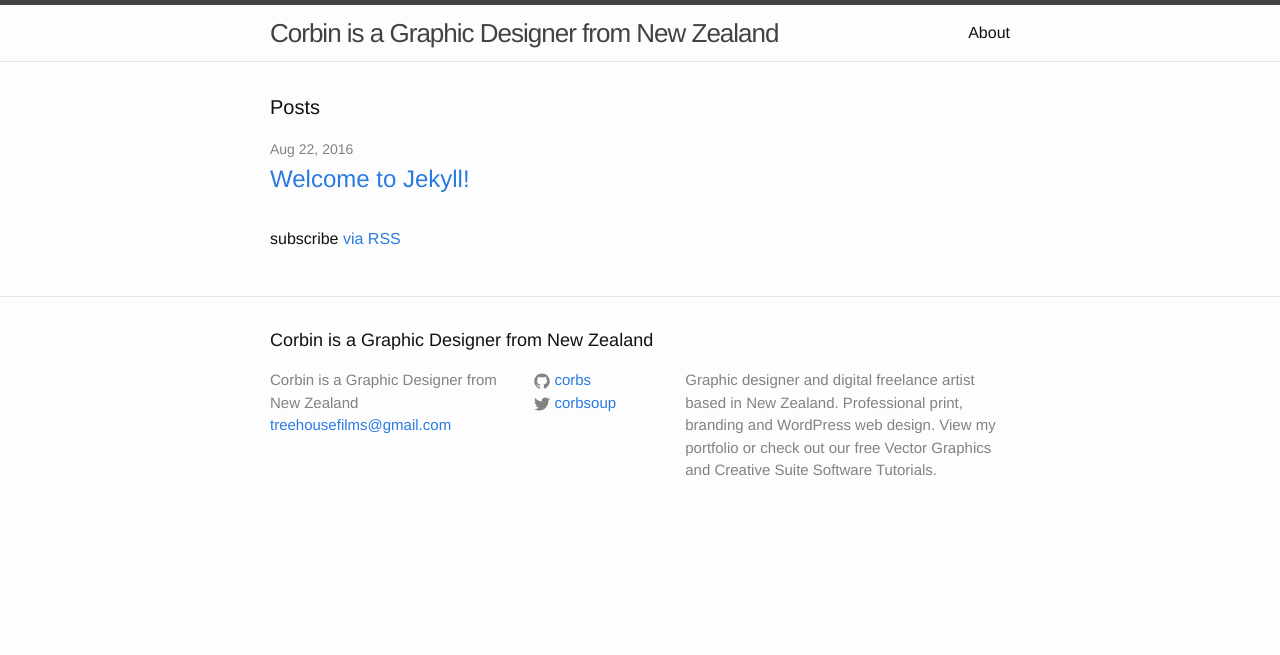
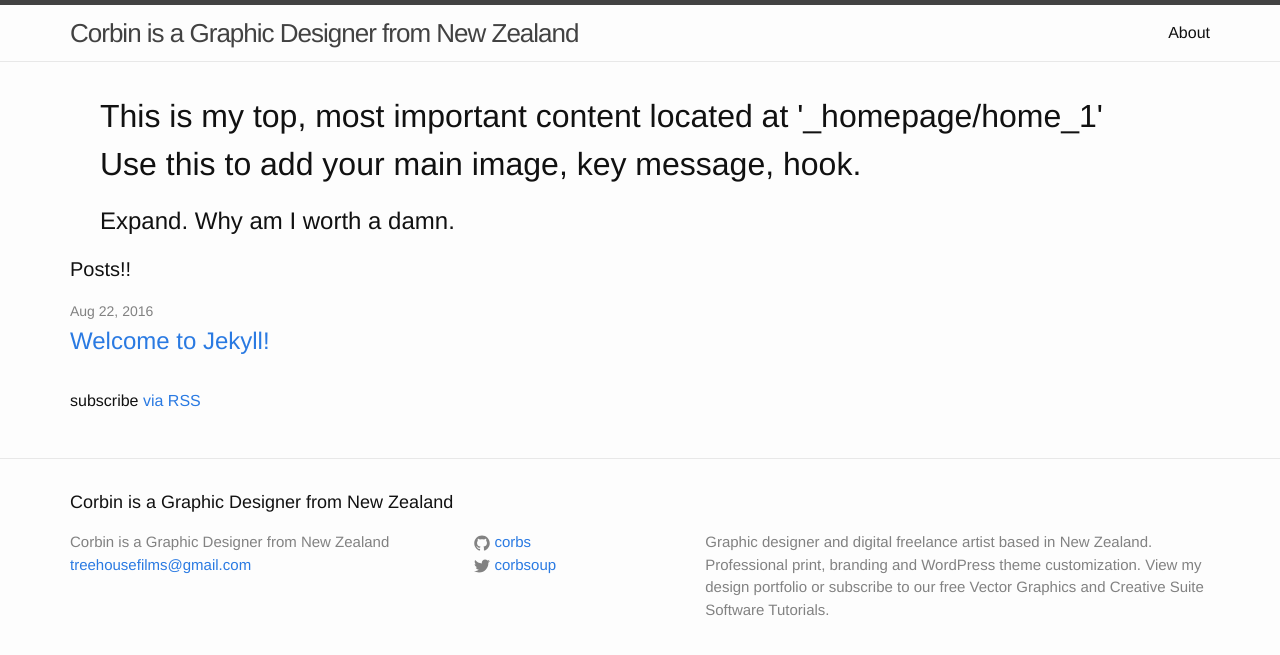
Before and after one commit to corbs/corbs.github.io, a Jekyll site: the page built from index.html, in a window 1280 px wide. Shown: the top 655 px of the page. Built offline with Jekyll 4.4.1, drawn with Linux system fonts in a browser that asks for light colours.

Commit message:
Starting the build

```diff
--- a/_config.yml
+++ b/_config.yml
@@ -8,7 +8,7 @@
 # Site settings
 title: Corbin is a Graphic Designer from New Zealand
 email: treehousefilms@gmail.com
-description: Graphic designer and digital freelance artist based in New Zealand. Professional print, branding and WordPress web design. View my portfolio or check out our free Vector Graphics and Creative Suite Software Tutorials.
+description: Graphic designer and digital freelance artist based in New Zealand. Professional print, branding and WordPress theme customization. View my design portfolio or subscribe to our free Vector Graphics and Creative Suite Software Tutorials.
 baseurl: "" # the subpath of your site, e.g. /blog
 url: "http://corbin.nz" # the base hostname & protocol for your site
 twitter_username: corbsoup
--- /dev/null
+++ b/_includes/_homepage/home_1.html
@@ -0,0 +1,5 @@
+<div class="wrapper">
+
+<h1><p>This is my top, most important content located at '_homepage/home_1'<br />Use this to add your main image, key message, hook.</h1>
+
+</div>
--- /dev/null
+++ b/_includes/_homepage/home_2.html
@@ -0,0 +1,5 @@
+<div class="wrapper">
+
+<h2>Expand. Why am I worth a damn.</h2>
+
+</div>
--- /dev/null
+++ b/_includes/_images/_icons/icon-github.html
@@ -0,0 +1 @@
+<a href="https://github.com/{{ include.username }}"><span class="icon icon--github">{% include _images/_icons/icon-github.svg %}</span><span class="username">{{ include.username }}</span></a>
--- /dev/null
+++ b/_includes/_images/_icons/icon-twitter.html
@@ -0,0 +1 @@
+<a href="https://twitter.com/{{ include.username }}"><span class="icon icon--twitter">{% include _images/_icons/icon-twitter.svg %}</span><span class="username">{{ include.username }}</span></a>
--- a/_includes/footer.html
+++ b/_includes/footer.html
@@ -16,13 +16,13 @@
         <ul class="social-media-list">
           {% if site.github_username %}
           <li>
-            {% include icon-github.html username=site.github_username %}
+            {% include _images/_icons/icon-github.html username=site.github_username %}
           </li>
           {% endif %}
 
           {% if site.twitter_username %}
           <li>
-            {% include icon-twitter.html username=site.twitter_username %}
+            {% include _images/_icons/icon-twitter.html username=site.twitter_username %}
           </li>
           {% endif %}
         </ul>
--- a/_includes/icon-github.html
+++ /dev/null
@@ -1 +0,0 @@
-<a href="https://github.com/{{ include.username }}"><span class="icon icon--github">{% include icon-github.svg %}</span><span class="username">{{ include.username }}</span></a>
--- a/_includes/icon-twitter.html
+++ /dev/null
@@ -1 +0,0 @@
-<a href="https://twitter.com/{{ include.username }}"><span class="icon icon--twitter">{% include icon-twitter.svg %}</span><span class="username">{{ include.username }}</span></a>
--- a/css/main.scss
+++ b/css/main.scss
@@ -23,7 +23,7 @@ $grey-color-light: lighten($grey-color, 40%);
 $grey-color-dark:  darken($grey-color, 25%);
 
 // Width of the content area
-$content-width:    800px;
+$content-width:    1200px;
 
 $on-palm:          600px;
 $on-laptop:        800px;
@@ -48,6 +48,6 @@ $on-laptop:        800px;
 // Import partials from `sass_dir` (defaults to `_sass`)
 @import
         "base",
-        "layout",
-        "syntax-highlighting"
+        "layout"//,
+        //"syntax-highlighting"
 ;
--- a/index.html
+++ b/index.html
@@ -2,9 +2,12 @@
 layout: default
 ---
 
+{% include _homepage/home_1.html %}
+{% include _homepage/home_2.html %}
+
 <div class="home">
 
-  <h1 class="page-heading">Posts</h1>
+  <h1 class="page-heading">Posts!!</h1>
 
   <ul class="post-list">
     {% for post in site.posts %}
```
Also changed, not shown: about.md (+2 -2 lines), _includes/_images/_icons/icon-github.svg (renamed from _includes/icon-github.svg), _includes/_images/_icons/icon-twitter.svg (renamed from _includes/icon-twitter.svg).
